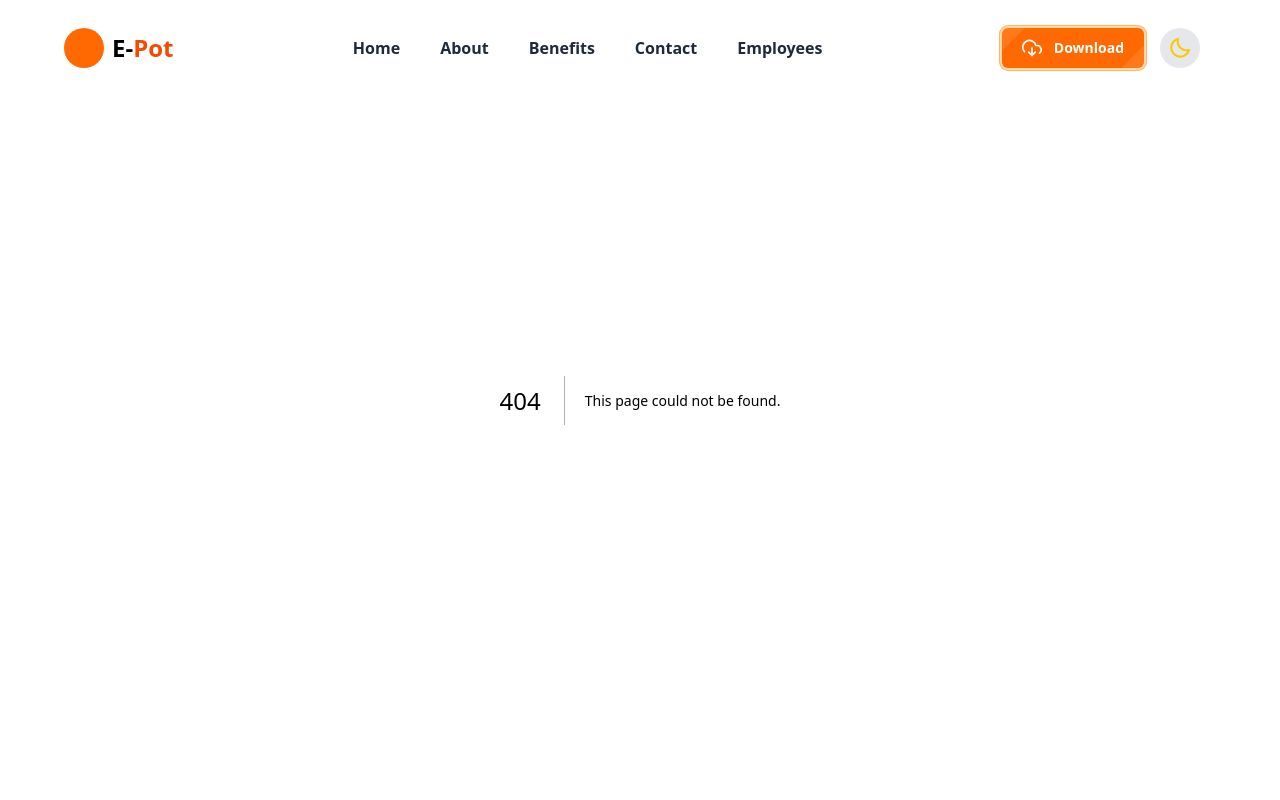
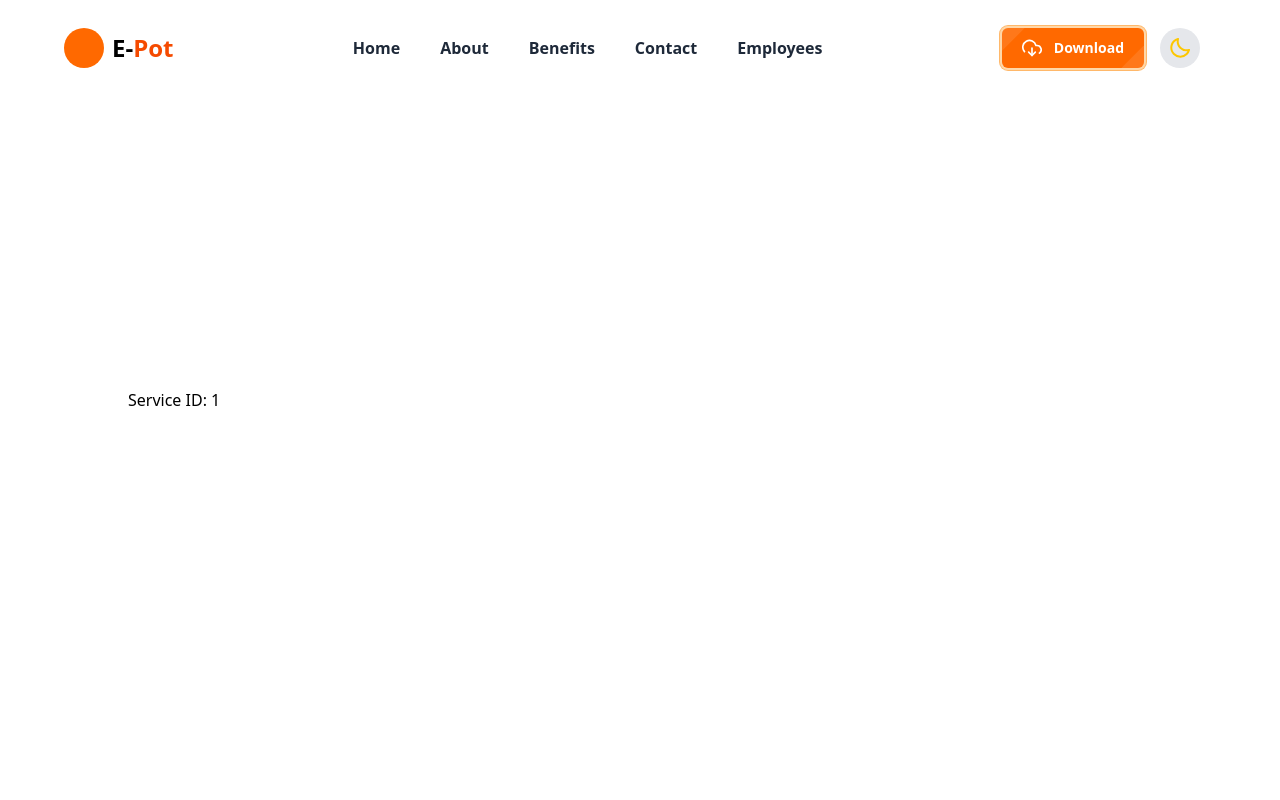
Before and after one commit to joventonido/e-pot, a Next.js app: page /service/1 in a window 1280 px wide. Before the commit this address had no page. Shown: the top 800 px of the page. Built offline with nearby package versions, Linux system fonts and the light colour scheme.

Commit message:
adding sample dynamic route service id

```diff
--- a/app/layout.tsx
+++ b/app/layout.tsx
@@ -5,6 +5,7 @@ import ResponsiveNav from "@/components/Home/Navbar/ResponsiveNav";
 import Provider from "@/components/HOC/Provider";
 import Footer from "@/components/Home/Footer";
 import ScrollToTop from "@/components/Helper/ScrollToTop";
+// import { usePathname } from "next/navigation";
 // import About from "@/app/about/page";
 
 const geistSans = Geist({
@@ -27,6 +28,9 @@ export default function RootLayout({
 }: Readonly<{
   children: React.ReactNode;
 }>) {
+  // const pathname = usePathname();
+  // const noFooterRoutes = ["/login", "/register", "/dashboard"];
+  // const hideFooter = noFooterRoutes.includes(pathname);
   return (
     <html lang="en" suppressHydrationWarning>
       <body
--- /dev/null
+++ b/app/service/[id]/page.tsx
@@ -0,0 +1,14 @@
+import React from "react";
+
+const ServiceInfo = async ({ params }) => {
+  const id = (await params.id) || {};
+  return (
+    <div className="relative w-full h-screen flex justify-center flex-col">
+      <div className="w-[90%] md:w-[80%] mx-auto items-center grid grid-cols-1 xl:grid-cols-2 gap-10">
+        <div>Service ID: {id}</div>
+      </div>
+    </div>
+  );
+};
+
+export default ServiceInfo;
```
